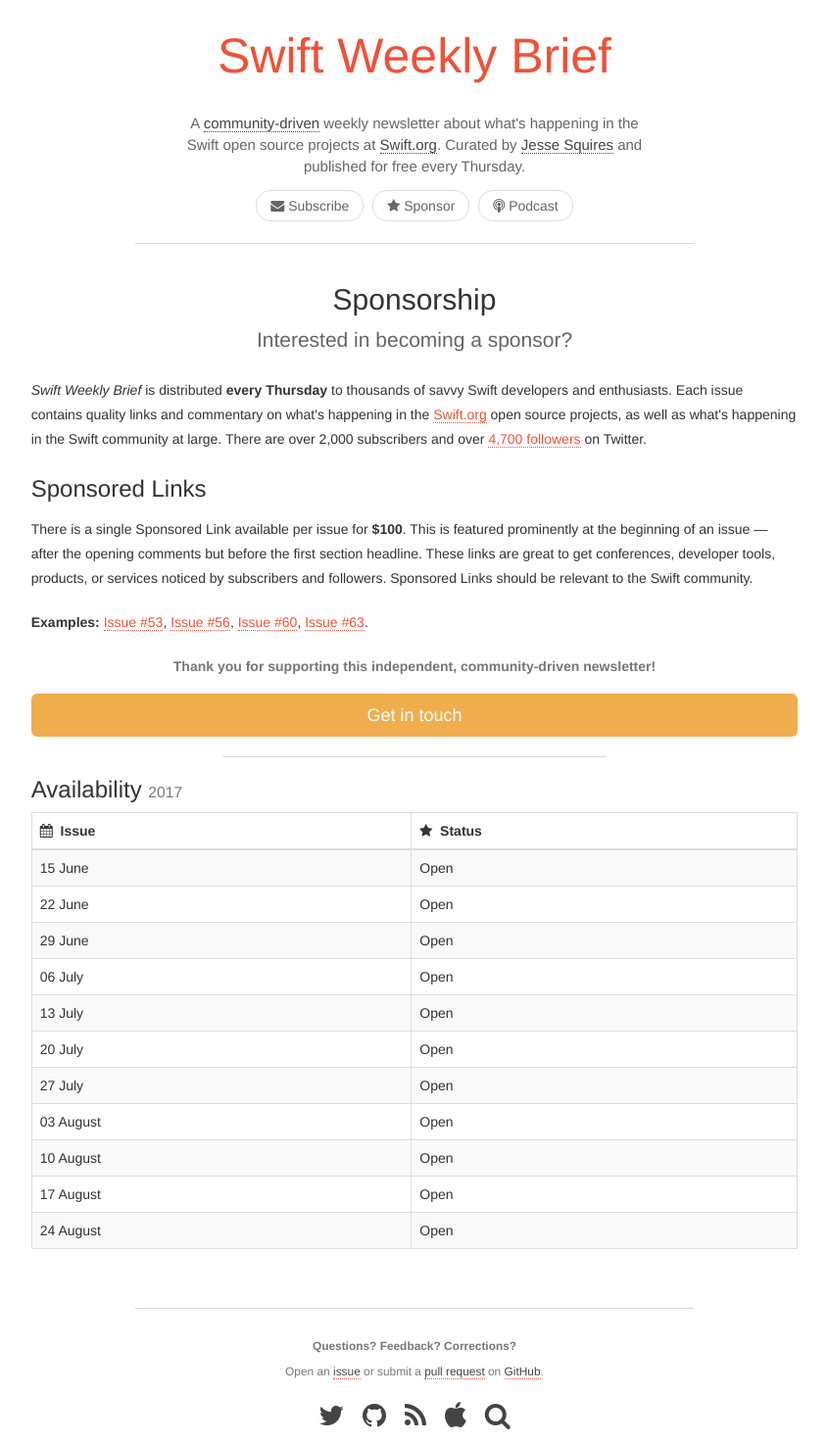
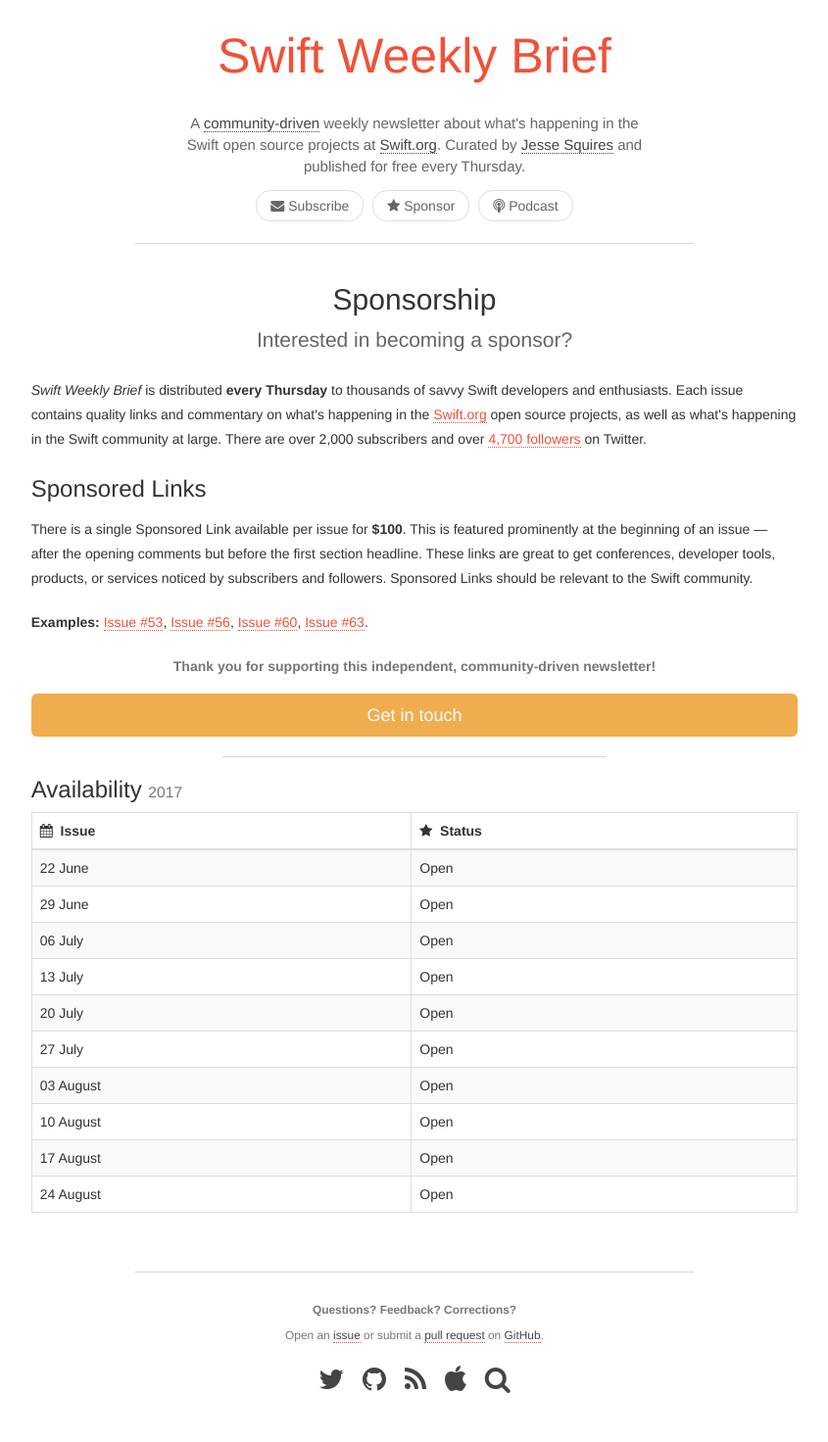
Before and after one commit to SwiftWeekly/swiftweekly.github.io, a Jekyll site: the page built from sponsorship.md, in a window 1280 px wide. Shown: the whole page at 98% size, without its empty margins (217-1062 px from the left). Built offline with Jekyll 4.4.1, drawn with Linux system fonts in a browser that asks for light colours; after the commit the page ends 1435 px from its top, so only the background shows below that.

Commit message:
Update sponsorship.md

```diff
--- a/sponsorship.md
+++ b/sponsorship.md
@@ -44,7 +44,6 @@
 <div class="table-responsive" markdown="1">
 | <i class="fa fa-calendar" aria-hidden="true"></i>&nbsp; Issue | <i class="fa fa-star" aria-hidden="true"></i>&nbsp; Status |
 |:--------------|:-----------|
-| 15 June       | Open       |
 | 22 June       | Open       |
 | 29 June       | Open       |
 | 06 July       | Open       |
```
